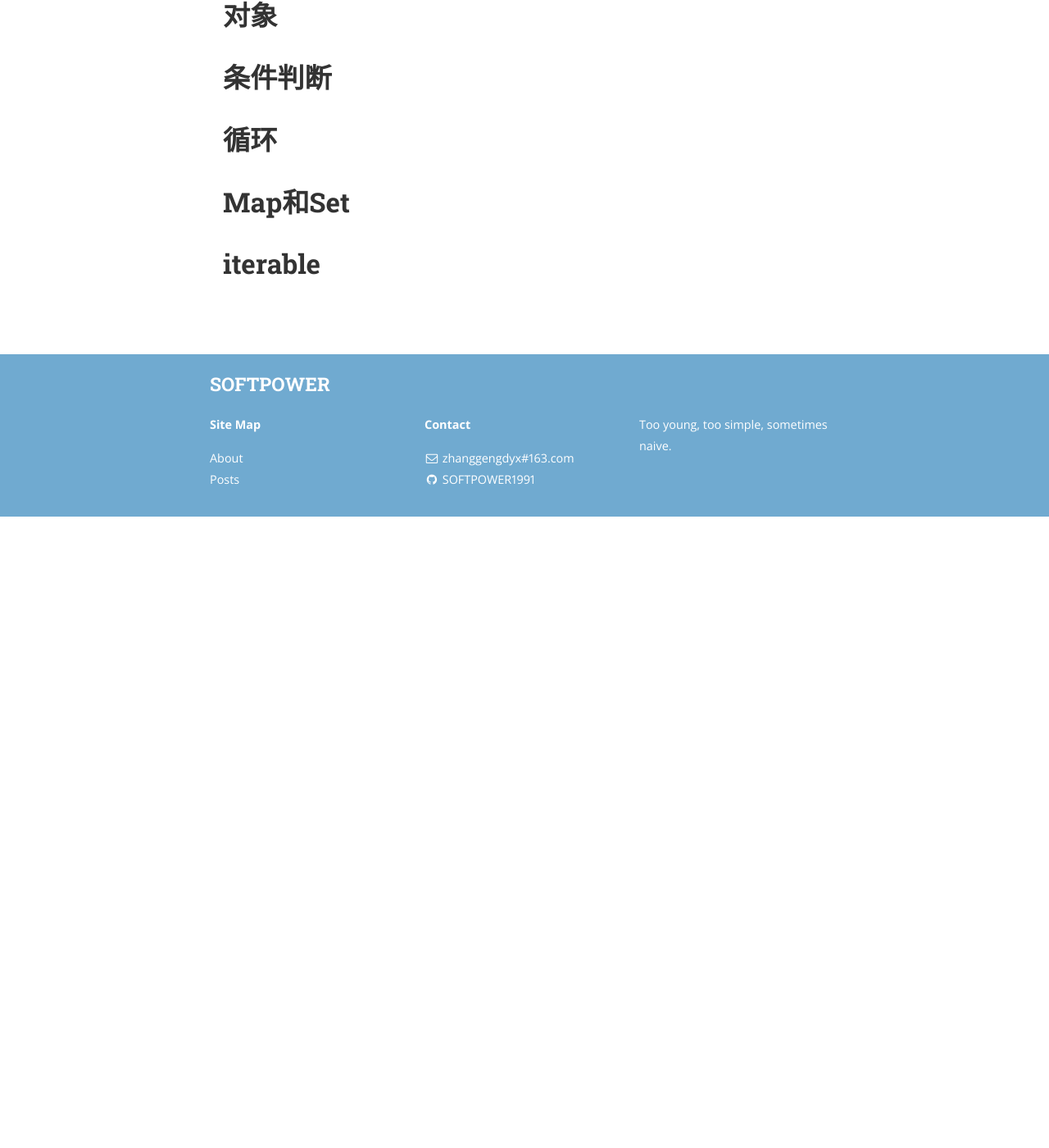
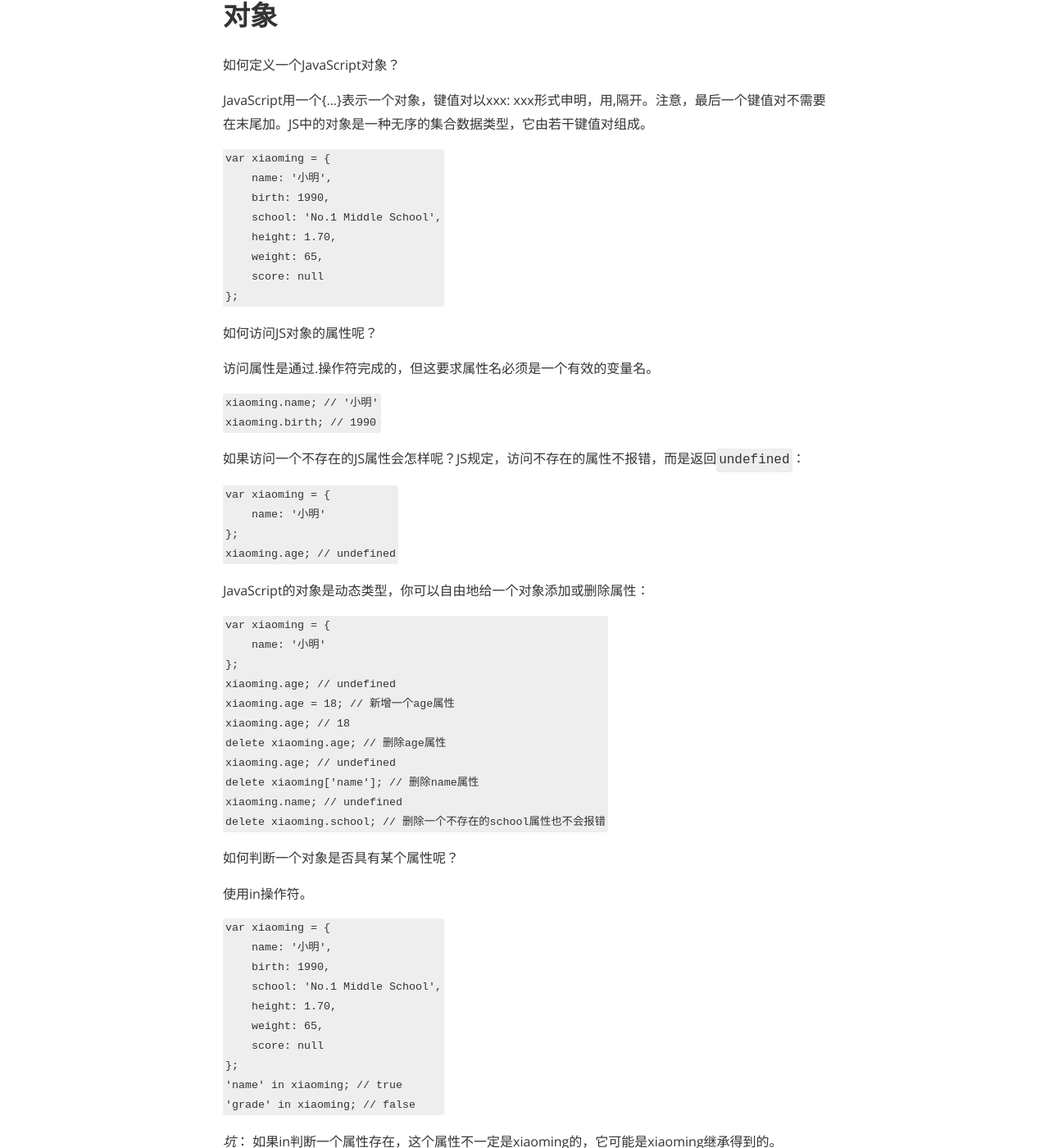
Before and after one commit to SOFTPOWER1991/SOFTPOWER1991.github.io, a Jekyll site: the page built from _posts/2016-06-20-JS基础语法.markdown, in a window 1280 px wide and 1400 px high, scrolled down 7168 px. Shown: the whole window at 82% size. Built offline with Jekyll 4.4.1, drawn with Linux system fonts in a browser that asks for light colours; nearby versions of some CDN libraries; a style sheet for code colours, icons or effects is not loaded; before the commit the page ends 7798 px from its top, so only the background shows below that; some of the changed text lies outside the part shown.

Commit message:
add new post js object

````diff
--- a/_posts/2016-06-20-JS基础语法.markdown
+++ b/_posts/2016-06-20-JS基础语法.markdown
@@ -332,6 +332,92 @@ s.substring(7); // 从索引7开始到结束，返回'world'
 
 # 对象
 
+如何定义一个JavaScript对象？
+
+JavaScript用一个{...}表示一个对象，键值对以xxx: xxx形式申明，用,隔开。注意，最后一个键值对不需要在末尾加。JS中的对象是一种无序的集合数据类型，它由若干键值对组成。
+
+```
+var xiaoming = {
+    name: '小明',
+    birth: 1990,
+    school: 'No.1 Middle School',
+    height: 1.70,
+    weight: 65,
+    score: null
+};
+```
+
+如何访问JS对象的属性呢？
+
+访问属性是通过.操作符完成的，但这要求属性名必须是一个有效的变量名。
+
+```
+xiaoming.name; // '小明'
+xiaoming.birth; // 1990
+```
+
+如果访问一个不存在的JS属性会怎样呢？JS规定，访问不存在的属性不报错，而是返回`undefined`：
+
+```
+var xiaoming = {
+    name: '小明'
+};
+xiaoming.age; // undefined
+```
+
+JavaScript的对象是动态类型，你可以自由地给一个对象添加或删除属性：
+
+```
+var xiaoming = {
+    name: '小明'
+};
+xiaoming.age; // undefined
+xiaoming.age = 18; // 新增一个age属性
+xiaoming.age; // 18
+delete xiaoming.age; // 删除age属性
+xiaoming.age; // undefined
+delete xiaoming['name']; // 删除name属性
+xiaoming.name; // undefined
+delete xiaoming.school; // 删除一个不存在的school属性也不会报错
+```
+
+如何判断一个对象是否具有某个属性呢？
+
+使用in操作符。
+
+```
+var xiaoming = {
+    name: '小明',
+    birth: 1990,
+    school: 'No.1 Middle School',
+    height: 1.70,
+    weight: 65,
+    score: null
+};
+'name' in xiaoming; // true
+'grade' in xiaoming; // false
+```
+
+*坑*： 如果in判断一个属性存在，这个属性不一定是xiaoming的，它可能是xiaoming继承得到的。
+
+```
+'toString' in xiaoming; // true
+```
+因为toString定义在object对象中，而所有对象最终都会在原型链上指向object，所以xiaoming也拥有toString属性。
+
+那么，如何判断一个属性是否是某个对象自身拥有的，而不是继承得到的？
+
+用 `hasOwnProperty()`方法
+
+```
+var xiaoming = {
+    name: '小明'
+};
+xiaoming.hasOwnProperty('name'); // true
+xiaoming.hasOwnProperty('toString'); // false
+```
+
+
 # 条件判断
 
 # 循环
````
